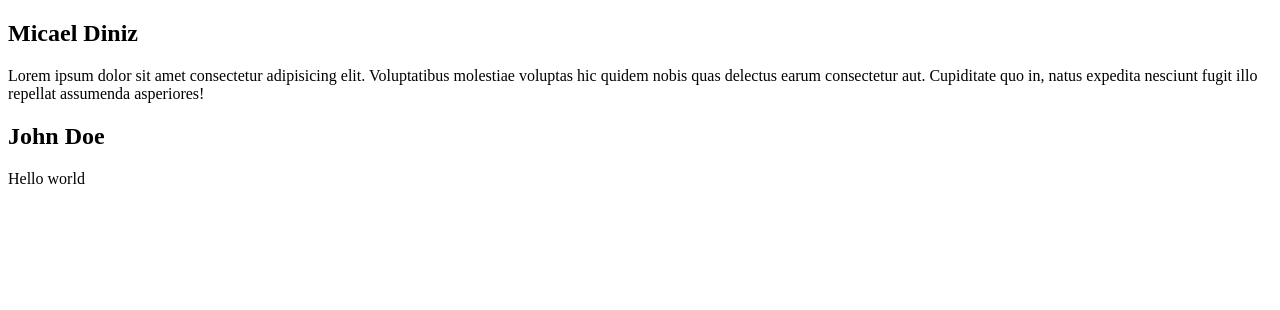
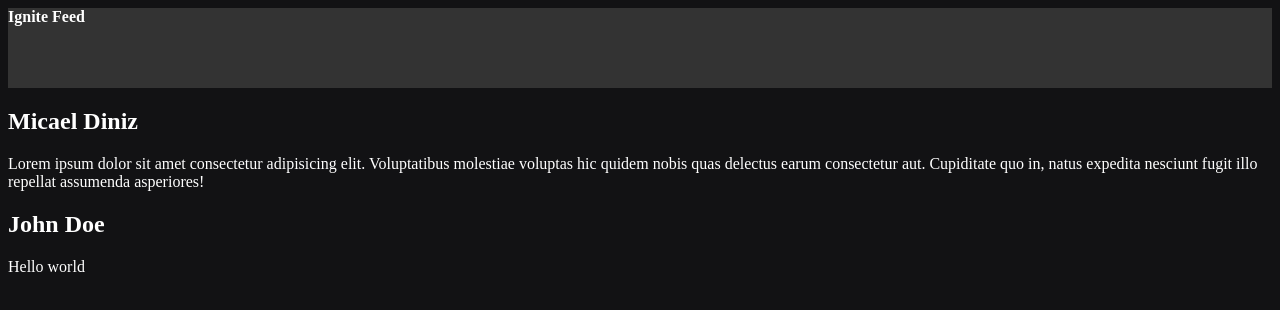
Before and after one commit to micael-diniz/ignite-feed-rocketseat, a React (Vite) app: page / in a window 1280 px wide. Shown: the top 310 px of the page. Built offline with nearby package versions, Linux system fonts and the light colour scheme.

Commit message:
feat(Application Structure): CSS Modules
import css as module and create scoped styles

```diff
--- a/src/App.jsx
+++ b/src/App.jsx
@@ -1,17 +1,17 @@
 import { Fragment } from "react";
 import { Post } from "./Post";
+import { Header } from "./components/Header";
+import "./styles.css";
 
 export function App() {
 	return (
 		<Fragment>
+			<Header />
 			<Post
 				author="Micael Diniz"
 				content="Lorem ipsum dolor sit amet consectetur adipisicing elit. Voluptatibus molestiae voluptas hic quidem nobis quas delectus earum consectetur aut. Cupiditate quo in, natus expedita nesciunt fugit illo repellat assumenda asperiores!"
 			/>
-      <Post
-				author="John Doe"
-				content="Hello world"
-			/>
+			<Post author="John Doe" content="Hello world" />
 		</Fragment>
 	);
 }
--- /dev/null
+++ b/src/components/Header.jsx
@@ -0,0 +1,9 @@
+import styles from "./Header.module.css";
+
+export function Header() {
+	return (
+		<header className={styles.header}>
+			<strong>Ignite Feed</strong>
+		</header>
+	);
+}
--- /dev/null
+++ b/src/components/Header.module.css
@@ -0,0 +1,4 @@
+.header {
+	background-color: #333;
+	height: 80px;
+}
--- /dev/null
+++ b/src/styles.css
@@ -0,0 +1,4 @@
+body {
+  background-color: #121214;
+  color: #fff;
+}
```
